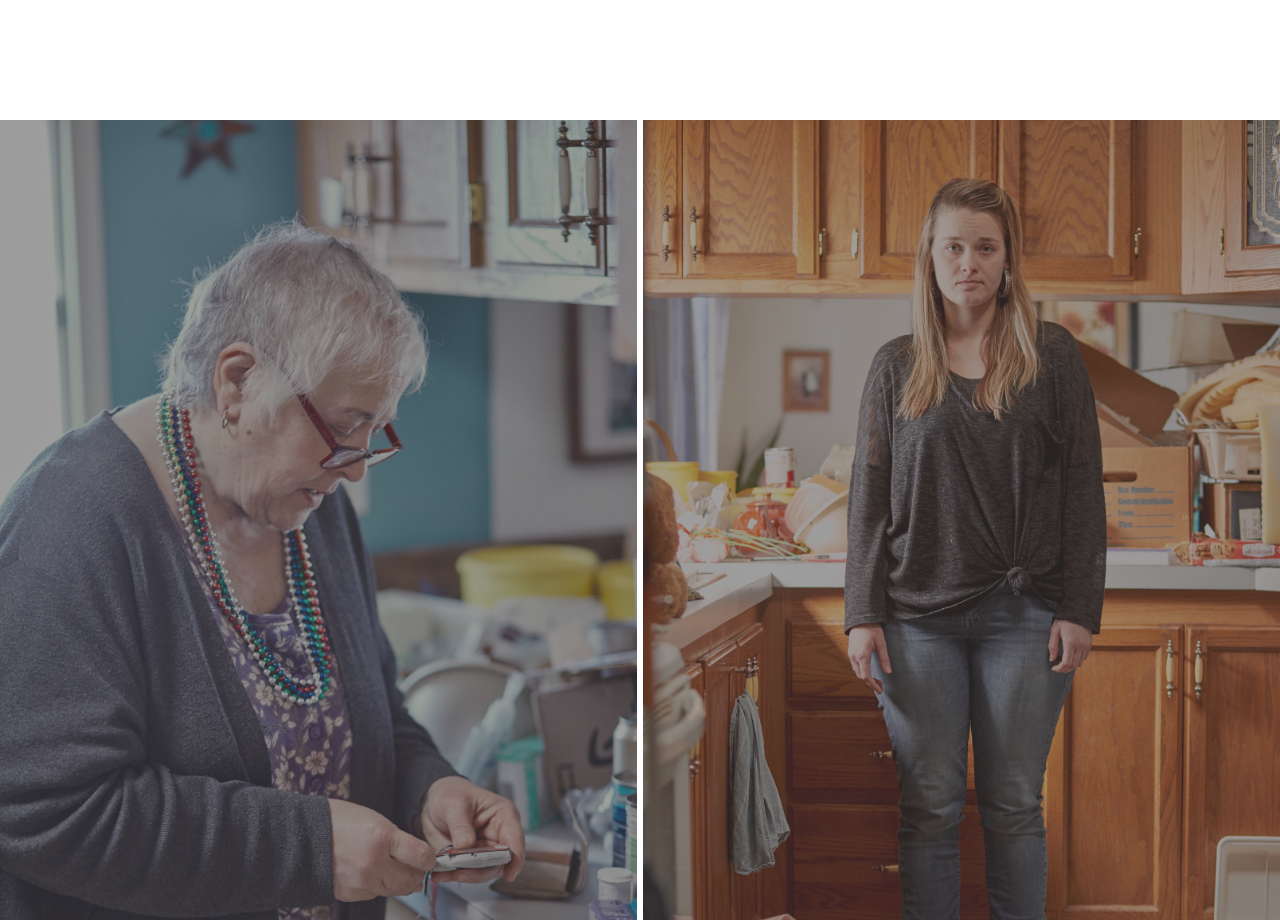
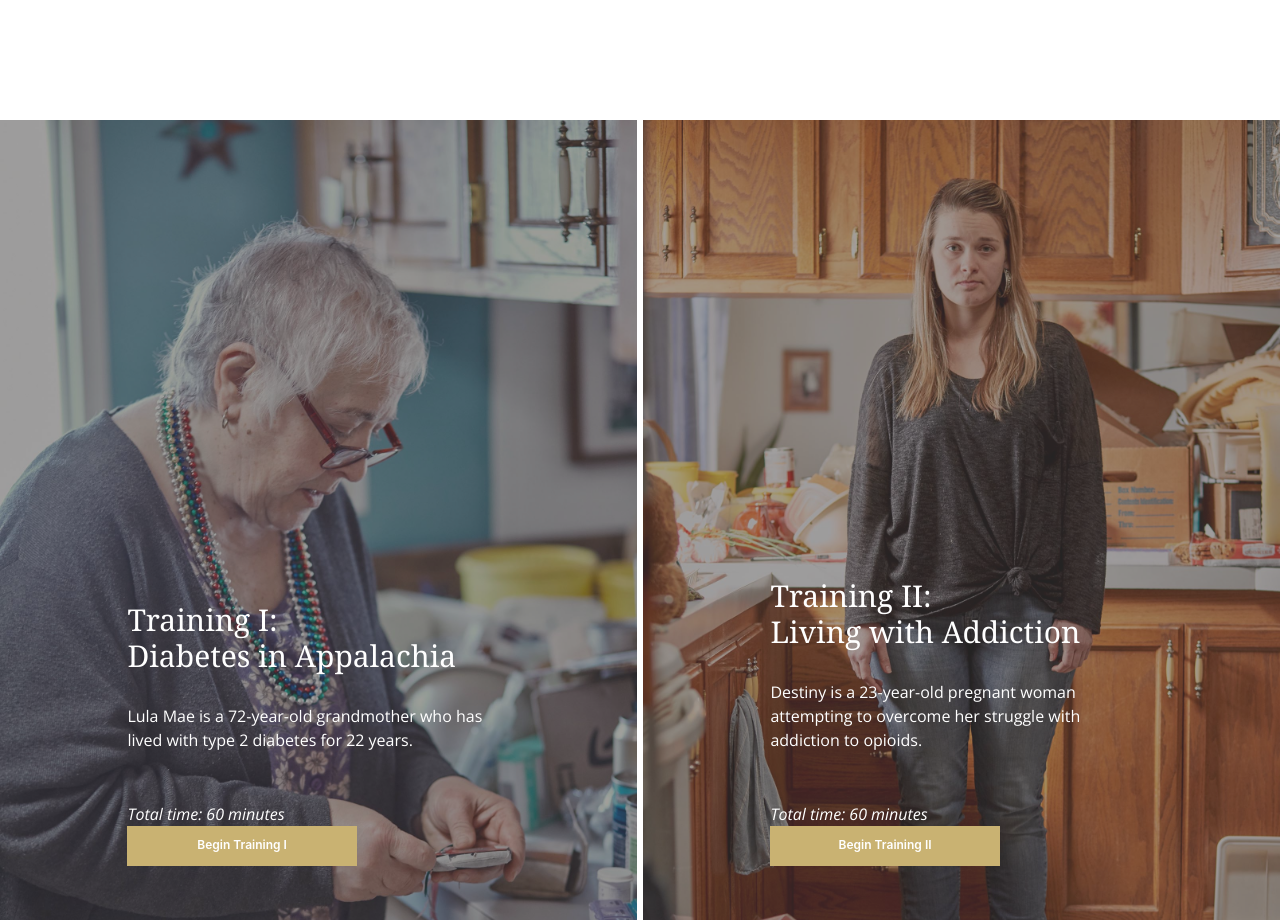
Before and after one commit to beckysell/MESP, a plain HTML site: page index.html in a window 1280 px wide. Shown: the part 5480-6400 px from the top of the page. Drawn offline with nearby package versions, Linux system fonts and the light colour scheme; a script that the page names is missing.

Commit message:
training links and titles

```diff
--- a/css/style.css
+++ b/css/style.css
@@ -283,6 +283,38 @@
      background: rgba(72,71,71,.5);
  }
 
+.training {
+    width: 60%;
+    margin-bottom: 30px;
+}
+
+.training-title {
+    margin-bottom: 30px;
+}
+
+.time {
+    font-style:italic;
+    margin-bottom: 0;
+    margin-top: 50px;
+}
+
+.traininglink  {
+    width: 60%;
+}
+
+.training-btn {
+    background-color: #C9B272;
+    height: 40px;
+    padding-top: 10px;
+    text-align: center;
+    transition: 0.5s;
+}
+
+.training-btn:hover {
+    background-color: #FFF;
+    color: #C9B272;
+    border: 1px solid #C9B272;
+}
 
 
  /*------------------ MEDIA QUERIES  ----------------------*/
--- a/index.html
+++ b/index.html
@@ -134,13 +134,41 @@
     <section id="training" class="container-fluid">
         <div class="row">
             <div id="lm" class="col-12 col-md">
-                <div id="lm-cont">
+                <div id="lm-cont" class="d-flex justify-content-center align-items-end">
+                    <div class="training">
+                    <div class="training-title">
+                    <h5>Training I:</h5>
+                    <h5>Diabetes in Appalachia</h5>
+                        </div><!-- close .training-title -->
+                    <p>Lula Mae is a 72-year-old grandmother who has lived with type 2 diabetes for 22 years. </p>
 
+                    <div class="traininglink">
+                        <p class="time">Total time: 60 minutes</p>
+                    <a href="https://implicit.harvard.edu/implicit/user/pimh/index.jsp" target="_blank"><div class="training-btn">
+                Begin Training I
+                </div></a>
+                    </div> <!-- close traininglink -->
+
+                    </div> <!-- close .training -->
                 </div> <!-- close #lm-cont -->
             </div> <!-- close #lm -->
             <div id="des" class="col-12 col-md">
-                <div id="des-cont">
+                <div id="des-cont" class="d-flex justify-content-center align-items-end">
+                <div class="training">
+                    <div class="training-title">
+                    <h5>Training II:</h5>
+                    <h5>Living with Addiction</h5>
+                        </div><!-- close .training-title -->
+                    <p>Destiny is a 23-year-old pregnant woman attempting to overcome her struggle with addiction to opioids.</p>
 
+                    <div class="traininglink">
+                        <p class="time">Total time: 60 minutes</p>
+                    <a href="https://implicit.harvard.edu/implicit/user/pimh/index.jsp" target="_blank"><div class="training-btn">
+                Begin Training II
+                </div></a>
+                    </div> <!-- close traininglink -->
+
+                    </div> <!-- close .training -->
                 </div> <!-- close #des-cont -->
             </div> <!-- close #des -->
 
```
